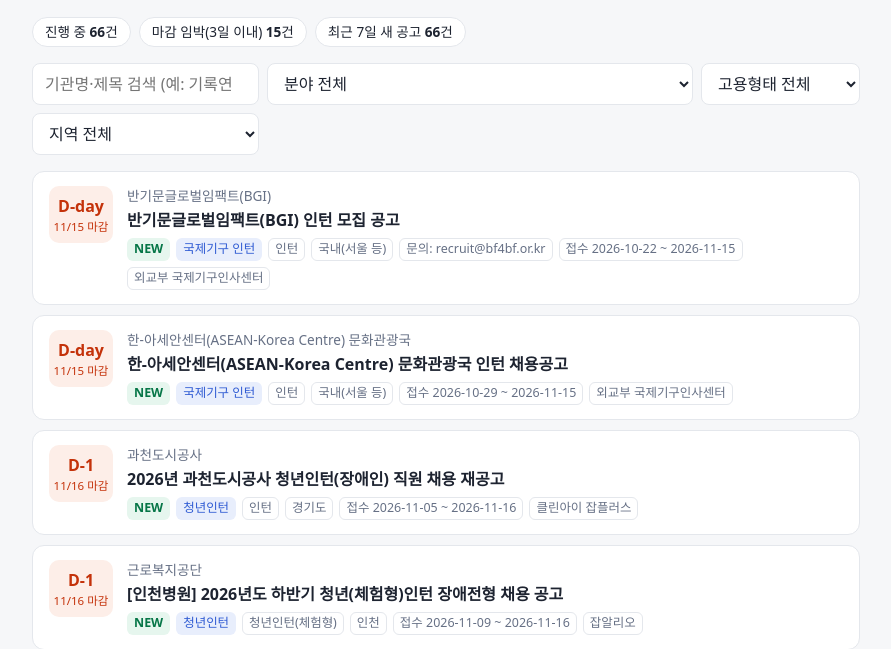
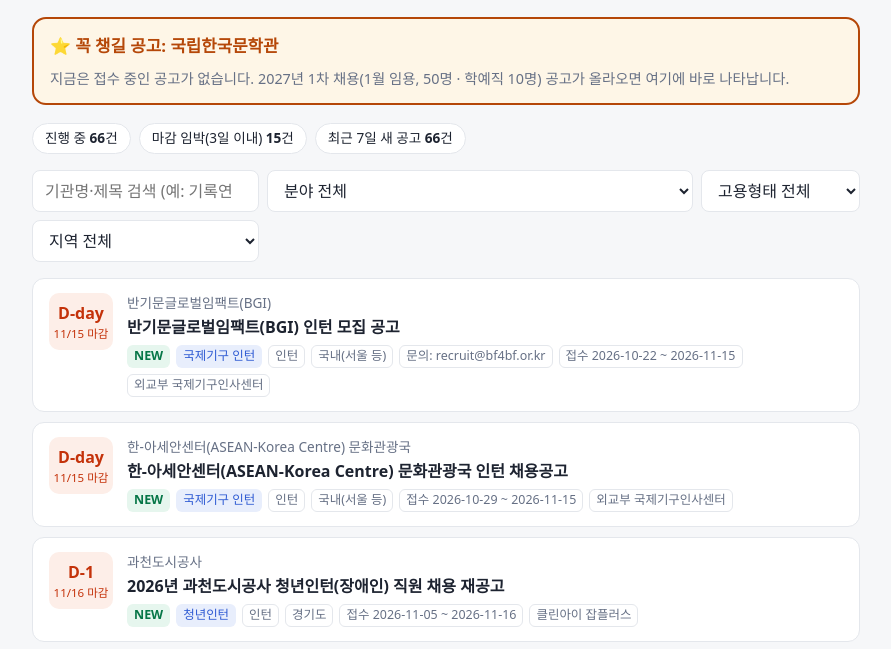
Before and after one commit to kssr9636/archive-jobs, a plain HTML site: page docs/index.html in a window 1280 px wide. Shown: the part 89-738 px from the top of the page, without its empty margins (194-1085 px from the left). Drawn offline with Linux system fonts and the light colour scheme.

Commit message:
국립한국문학관을 관심기관·'꼭 챙길 공고'로 추가
Co-Authored-By: Claude Opus 5.5 <noreply@anthropic.com>
Claude-Session: https://claude.ai/code/session_01HzDJwoCpwZ8u7qZPiemhYd

```diff
--- a/docs/index.html
+++ b/docs/index.html
@@ -57,6 +57,11 @@
   .meta span { border: 1px solid var(--line); border-radius: 6px; padding: 1px 6px; }
   .meta .cat { color: var(--accent); background: var(--accent-soft); border-color: transparent; }
   .meta .new { color: var(--new); background: var(--new-soft); border-color: transparent; font-weight: 700; }
+  .focus { border: 2px solid var(--soon); background: var(--soon-soft); border-radius: 14px;
+           padding: 14px 16px; margin-bottom: 18px; }
+  .focus h2 { font-size: 1.05rem; margin: 0 0 10px; color: var(--soon); }
+  .focus .job { border-color: var(--soon); }
+  .focus p { margin: 0; font-size: .9rem; color: var(--muted); }
   .empty { text-align: center; color: var(--muted); padding: 40px 0; }
   footer { margin-top: 28px; color: var(--muted); font-size: .8rem; }
   footer a { color: var(--accent); }
@@ -66,6 +71,11 @@
 <div class="wrap">
   <h1>기록물·사서·박물관 채용공고</h1>
   <p class="sub" id="updated">불러오는 중...</p>
+
+  <section class="focus" id="focus">
+    <h2>⭐ 꼭 챙길 공고: 국립한국문학관</h2>
+    <div class="list" id="focusList"><p>지금은 접수 중인 공고가 없습니다. 2027년 1차 채용(1월 임용, 50명 · 학예직 10명) 공고가 올라오면 여기에 바로 나타납니다.</p></div>
+  </section>
 
   <div class="summary" id="summary"></div>
 
@@ -137,11 +147,20 @@ function render() {
     `<span class="chip">마감 임박(3일 이내) <b>${urgent}</b>건</span>` +
     `<span class="chip">최근 7일 새 공고 <b>${fresh}</b>건</span>`;
 
+  const focus = jobs.map(j => ({ ...j, left: daysLeft(j.end) }))
+    .filter(j => j.focus && (j.left === null || j.left >= 0))
+    .sort((a, b) => (a.left ?? 9999) - (b.left ?? 9999));
+  if (focus.length) $("focusList").innerHTML = focus.map(card).join("");
   if (!shown.length) {
     $("list").innerHTML = `<p class="empty">${jobs.length ? "조건에 맞는 공고가 없습니다." : "현재 진행 중인 기록물관리 공고가 없습니다.<br>매일 자동으로 다시 확인합니다."}</p>`;
     return;
   }
-  $("list").innerHTML = shown.map(j => {
+  $("list").innerHTML = shown.map(card).join("");
+}
+
+function card(j) {
+  const weekAgo = new Date(todayKST() - 6 * 86400000).toISOString().slice(0, 10);
+  {
     const cls = j.left !== null && j.left <= 3 ? "urgent" : j.left !== null && j.left <= 7 ? "soon" : "";
     const label = j.left === null ? "상시" : j.left === 0 ? "D-day" : "D-" + j.left;
     const endTxt = j.end ? j.end.slice(5).replace("-", "/") + " 마감" : "마감일 확인";
@@ -163,7 +182,7 @@ function render() {
         </div>
       </div>
     </a>`;
-  }).join("");
+  }
 }
 
 fetch("data/jobs.json?t=" + Date.now())
```
Also changed, not shown: 1 other file.
